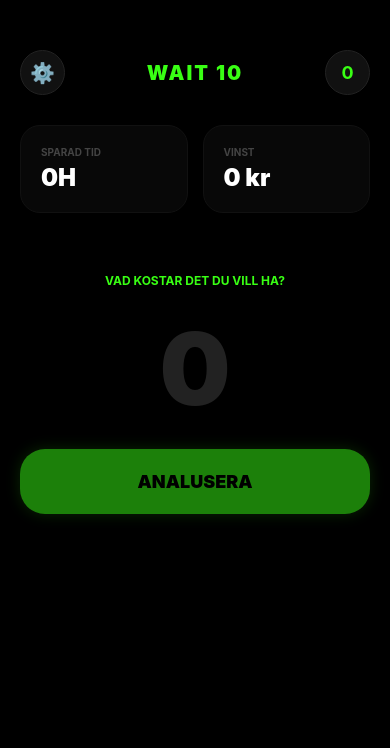
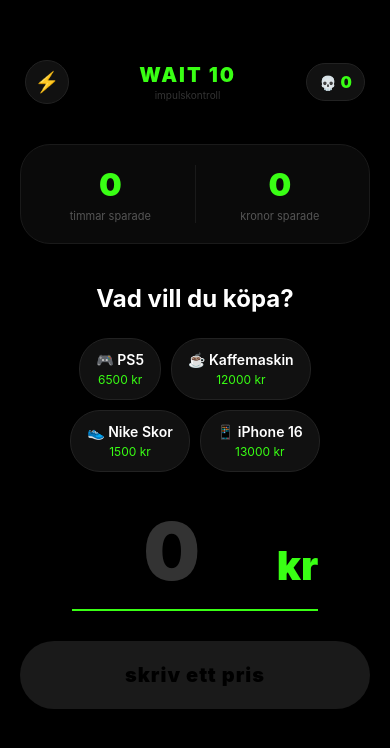
Before and after one commit to gascheckking/wait-10-MVP, a React Native app: screen / in a window 390 px wide. Shown: the top 748 px of the page. Built offline with nearby package versions, Linux system fonts and the light colour scheme.

Commit message:
Update App.js

```diff
--- a/App.js
+++ b/App.js
@@ -1,6 +1,6 @@
 // App.js
 import React, { useState, useEffect } from 'react';
-import { StyleSheet, Text, View, TextInput, TouchableOpacity, ScrollView, Modal, Dimensions } from 'react-native';
+import { StyleSheet, Text, View, TextInput, TouchableOpacity, ScrollView, Modal, Dimensions, Animated, Share, Alert } from 'react-native';
 import AsyncStorage from '@react-native-async-storage/async-storage';
 
 const { width } = Dimensions.get('window');
@@ -14,20 +14,36 @@ export default function App() {
   const [secondsLeft, setSecondsLeft] = useState(0);
   const [isActive, setIsActive] = useState(false);
   const [showSettings, setShowSettings] = useState(false);
+  const [selectedDemo, setSelectedDemo] = useState(null);
+
+  const fadeAnim = useState(new Animated.Value(0))[0];
+  const scaleAnim = useState(new Animated.Value(0.9))[0];
 
   useEffect(() => {
     loadData();
+    animateEntrance();
   }, []);
 
   useEffect(() => {
     let interval = null;
     if (isActive && secondsLeft > 0) {
       interval = setInterval(() => setSecondsLeft((s) => s - 1), 1000);
-    } else if (secondsLeft === 0) {
+    } else if (secondsLeft === 0 && isActive) {
       setIsActive(false);
+      Animated.sequence([
+        Animated.timing(fadeAnim, { toValue: 1, duration: 300, useNativeDriver: true }),
+        Animated.spring(scaleAnim, { toValue: 1, friction: 5, useNativeDriver: true })
+      ]).start();
     }
     return () => clearInterval(interval);
   }, [isActive, secondsLeft]);
+
+  const animateEntrance = () => {
+    Animated.parallel([
+      Animated.timing(fadeAnim, { toValue: 1, duration: 800, useNativeDriver: true }),
+      Animated.spring(scaleAnim, { toValue: 1, friction: 8, useNativeDriver: true })
+    ]).start();
+  };
 
   const loadData = async () => {
     try {
@@ -58,8 +74,20 @@ export default function App() {
     if (!bought) {
       newTotal += result.price;
       newStreak += 1;
+
+      // Visa konfetti-känsla (alert för MVP)
+      Alert.alert(
+        "🎉 BRA BESLUT!",
+        `Du sparade ${result.price} kr och din streak är nu ${newStreak} dagar!`,
+        [{ text: "🔥 Fortsätt så!" }]
+      );
     } else {
       newStreak = 0;
+      Alert.alert(
+        "😅 Ingen skam",
+        "Nästa gång kanske du väntar lite längre?",
+        [{ text: "👍" }]
+      );
     }
 
     setTotalSaved(newTotal);
@@ -68,104 +96,201 @@ export default function App() {
     await AsyncStorage.setItem('@streak', newStreak.toString());
     setResult(null);
     setPrice('');
+    setSelectedDemo(null);
+  };
+
+  const handleShare = async () => {
+    if (!result) return;
+
+    const shareMessage = `💀 ${result.hours} TIMMAR AV MITT LIV!\n\nEn ${selectedDemo || 'sak'} för ${result.price} kr kostar mig ${result.hours} timmars arbete. Värt det?\n\nLadda ner Wait 10 - kolla vad dina köp kostar!`;
+
+    try {
+      await Share.share({
+        message: shareMessage,
+        title: 'Wait 10 - Impulskontroll'
+      });
+    } catch (error) {
+      console.log(error);
+    }
+  };
+
+  const demoItems = [
+    { name: "🎮 PS5", price: 6500, hours: (6500 / parseFloat(hourlyWage)).toFixed(1) },
+    { name: "☕️ Kaffemaskin", price: 12000, hours: (12000 / parseFloat(hourlyWage)).toFixed(1) },
+    { name: "👟 Nike Skor", price: 1500, hours: (1500 / parseFloat(hourlyWage)).toFixed(1) },
+    { name: "📱 iPhone 16", price: 13000, hours: (13000 / parseFloat(hourlyWage)).toFixed(1) }
+  ];
+
+  const formatTime = (seconds) => {
+    const mins = Math.floor(seconds / 60);
+    const secs = seconds % 60;
+    if (mins === 0 && secs === 0) return "KLAR!";
+    if (mins === 0) return `${secs} sek`;
+    return `${mins}:${secs.toString().padStart(2, '0')}`;
+  };
+
+  const getStreakEmoji = () => {
+    if (streak >= 30) return "👑";
+    if (streak >= 7) return "🔥🔥";
+    if (streak >= 3) return "🔥";
+    if (streak > 0) return "🌱";
+    return "💀";
   };
 
   return (
     <View style={styles.main}>
-      <ScrollView contentContainerStyle={styles.container} bounces={false}>
+      <ScrollView contentContainerStyle={styles.container} bounces={false} showsVerticalScrollIndicator={false}>
 
-        {/* HEADER */}
+        {/* HEADER - Minimalistisk */}
         <View style={styles.header}>
-          <TouchableOpacity onPress={() => setShowSettings(true)} style={styles.iconCircle}>
-            <Text style={{fontSize: 20}}>⚙️</Text>
+          <TouchableOpacity onPress={() => setShowSettings(true)} style={styles.iconButton}>
+            <Text style={styles.iconText}>⚡️</Text>
           </TouchableOpacity>
-          <View style={styles.logoContainer}>
+          <View>
             <Text style={styles.logoText}>WAIT 10</Text>
+            <Text style={styles.tagline}>impulskontroll</Text>
           </View>
-          <View style={styles.iconCircle}>
-             <Text style={{fontSize: 18, color: '#39FF14', fontWeight: 'bold'}}>{streak}</Text>
+          <View style={styles.streakBadge}>
+            <Text style={styles.streakEmoji}>{getStreakEmoji()}</Text>
+            <Text style={styles.streakNumber}>{streak}</Text>
           </View>
         </View>
 
-        {/* STATS BAR */}
-        <View style={styles.statsRow}>
-          <View style={styles.statCard}>
-            <Text style={styles.statLabel}>SPARAD TID</Text>
-            <Text style={styles.statValue}>{(totalSaved / parseFloat(hourlyWage)).toFixed(0)}H</Text>
+        {/* STATS - Mer framträdande */}
+        <Animated.View style={[styles.statsContainer, { opacity: fadeAnim, transform: [{ scale: scaleAnim }] }]}>
+          <View style={styles.statBlock}>
+            <Text style={styles.statValue}>{(totalSaved / parseFloat(hourlyWage)).toFixed(0)}</Text>
+            <Text style={styles.statLabel}>timmar sparade</Text>
           </View>
-          <View style={styles.statCard}>
-            <Text style={styles.statLabel}>VINST</Text>
-            <Text style={styles.statValue}>{totalSaved} kr</Text>
+          <View style={styles.statDivider} />
+          <View style={styles.statBlock}>
+            <Text style={styles.statValue}>{totalSaved}</Text>
+            <Text style={styles.statLabel}>kronor sparade</Text>
           </View>
-        </View>
+        </Animated.View>
 
-        {/* CALC SECTION */}
+        {/* MAIN CALCULATION AREA */}
         {!result ? (
-          <View style={styles.calcArea}>
-            <Text style={styles.inputHint}>VAD KOSTAR DET DU VILL HA?</Text>
-            <TextInput
-              style={styles.bigInput}
-              keyboardType="numeric"
-              placeholder="0"
-              placeholderTextColor="#222"
-              value={price}
-              onChangeText={setPrice}
-              maxLength={7}
-            />
+          <Animated.View style={[styles.calcArea, { opacity: fadeAnim, transform: [{ scale: scaleAnim }] }]}>
+            <Text style={styles.questionText}>Vad vill du köpa?</Text>
+
+            <View style={styles.demoGrid}>
+              {demoItems.map((item, idx) => (
+                <TouchableOpacity
+                  key={idx}
+                  style={styles.demoChip}
+                  onPress={() => {
+                    setPrice(item.price.toString());
+                    setSelectedDemo(item.name);
+                  }}
+                >
+                  <Text style={styles.demoChipText}>{item.name}</Text>
+                  <Text style={styles.demoChipPrice}>{item.price} kr</Text>
+                </TouchableOpacity>
+              ))}
+            </View>
+
+            <View style={styles.inputWrapper}>
+              <TextInput
+                style={styles.priceInput}
+                keyboardType="numeric"
+                placeholder="0"
+                placeholderTextColor="#333"
+                value={price}
+                onChangeText={(text) => {
+                  setPrice(text);
+                  setSelectedDemo(null);
+                }}
+                maxLength={7}
+              />
+              <Text style={styles.currencySymbol}>kr</Text>
+            </View>
+
             <TouchableOpacity
-              style={[styles.mainBtn, {opacity: price ? 1 : 0.5}]}
+              style={[styles.calcButton, !price && styles.calcButtonDisabled]}
               onPress={calculate}
               disabled={!price}
             >
-              <Text style={styles.mainBtnText}>ANALUSERA</Text>
+              <Text style={styles.calcButtonText}>
+                {price ? "💀 VISA TID 💀" : "skriv ett pris"}
+              </Text>
             </TouchableOpacity>
-          </View>
+          </Animated.View>
         ) : (
-          /* RESULT & TIMER */
-          <View style={styles.resultArea}>
-            <View style={styles.hoursCircle}>
-               <Text style={styles.hoursVal}>{result.hours}H</Text>
-               <Text style={styles.hoursLabel}>AV DITT LIV</Text>
+          /* RESULT SCREEN - Chockerande design */
+          <Animated.View style={[styles.resultArea, { opacity: fadeAnim, transform: [{ scale: scaleAnim }] }]}>
+            <View style={styles.resultHeader}>
+              <Text style={styles.resultItem}>{selectedDemo || "Din grej"}</Text>
+              <Text style={styles.resultPrice}>{result.price} kr</Text>
             </View>
 
-            <View style={styles.timerContainer}>
-              <Text style={styles.timerTime}>
-                {Math.floor(secondsLeft / 60)}:{(secondsLeft % 60).toString().padStart(2, '0')}
+            <View style={styles.timeDisplay}>
+              <Text style={styles.timeLabel}>KOSTAR DIG</Text>
+              <Text style={styles.timeValue}>{result.hours}</Text>
+              <Text style={styles.timeUnit}>TIMMAR AV DITT LIV</Text>
+              <Text style={styles.timeComparison}>
+                {parseFloat(result.hours) >= 40 ? "💀 En hel arbetsvecka 💀" :
+                 parseFloat(result.hours) >= 8 ? "😰 En hel arbetsdag" :
+                 "🤔 Kanske inte så farligt?"}
               </Text>
-              {secondsLeft === 0 ? (
-                <View style={styles.btnStack}>
-                  <TouchableOpacity style={styles.saveBtn} onPress={() => handleDecision(false)}>
-                    <Text style={styles.saveBtnText}>SKIPPA KÖPET 🔥</Text>
+            </View>
+
+            {/* Timer */}
+            <View style={styles.timerSection}>
+              <Text style={styles.timerLabel}>
+                {secondsLeft === 0 ? "BESLUTSTID!" : "VÄNTA"}
+              </Text>
+              <Text style={styles.timerValue}>{formatTime(secondsLeft)}</Text>
+
+              {secondsLeft === 0 && (
+                <View style={styles.decisionButtons}>
+                  <TouchableOpacity style={styles.skipButton} onPress={() => handleDecision(false)}>
+                    <Text style={styles.skipButtonText}>✅ SKIPPA</Text>
+                    <Text style={styles.skipSubtext}>spara {result.price} kr</Text>
                   </TouchableOpacity>
-                  <TouchableOpacity style={styles.buyBtn} onPress={() => handleDecision(true)}>
-                    <Text style={styles.buyBtnText}>Köp ändå</Text>
+                  <TouchableOpacity style={styles.buyButton} onPress={() => handleDecision(true)}>
+                    <Text style={styles.buyButtonText}>😅 KÖP</Text>
+                    <Text style={styles.buySubtext}>0 kr sparat</Text>
                   </TouchableOpacity>
                 </View>
-              ) : (
-                <Text style={styles.waitMsg}>TÄNK EFTER...</Text>
+              )}
+
+              {secondsLeft > 0 && (
+                <Text style={styles.waitHint}>andas... tänk efter...</Text>
               )}
             </View>
-          </View>
+
+            {/* Share Button */}
+            <TouchableOpacity style={styles.shareButton} onPress={handleShare}>
+              <Text style={styles.shareButtonText}>📤 DELA CHOCKEN</Text>
+            </TouchableOpacity>
+          </Animated.View>
         )}
       </ScrollView>
 
-      {/* SETTINGS MODAL */}
+      {/* SETTINGS MODAL - Förbättrad */}
       <Modal visible={showSettings} animationType="slide" transparent={true}>
-        <View style={styles.modalBg}>
-          <View style={styles.modalCard}>
-            <Text style={styles.modalTitle}>Din profil</Text>
-            <Text style={styles.modalLabel}>LÖN EFTER SKATT (KR/H)</Text>
+        <View style={styles.modalOverlay}>
+          <View style={styles.modalContent}>
+            <Text style={styles.modalTitle}>⚡️ INSTÄLLNINGAR</Text>
+            <Text style={styles.modalSubtitle}>Din timlön efter skatt</Text>
             <TextInput
               style={styles.modalInput}
               keyboardType="numeric"
               value={hourlyWage}
               onChangeText={setHourlyWage}
+              placeholder="150"
+              placeholderTextColor="#444"
             />
-            <TouchableOpacity style={styles.modalBtn} onPress={() => {
+            <Text style={styles.modalHint}>Genomsnitt: 150 kr/h för ungdomar, 200+ för vuxna</Text>
+            <TouchableOpacity style={styles.modalSaveButton} onPress={() => {
                AsyncStorage.setItem('@hourly_wage', hourlyWage);
                setShowSettings(false);
             }}>
-              <Text style={styles.modalBtnText}>SPARA</Text>
+              <Text style={styles.modalSaveText}>SPARA</Text>
+            </TouchableOpacity>
+            <TouchableOpacity style={styles.modalCloseButton} onPress={() => setShowSettings(false)}>
+              <Text style={styles.modalCloseText}>Stäng</Text>
             </TouchableOpacity>
           </View>
         </View>
@@ -175,38 +300,73 @@ export default function App() {
 }
 
 const styles = StyleSheet.create({
-  main: { flex: 1, backgroundColor: '#000' },
-  container: { paddingHorizontal: 20, paddingTop: 50, alignItems: 'center' },
-  header: { flexDirection: 'row', width: '100%', justifyContent: 'space-between', alignItems: 'center', marginBottom: 30 },
-  iconCircle: { width: 45, height: 45, borderRadius: 25, backgroundColor: '#111', justifyContent: 'center', alignItems: 'center', borderWidth: 1, borderColor: '#222' },
-  logoContainer: { flex: 1, alignItems: 'center' },
-  logoText: { color: '#39FF14', fontSize: 20, fontWeight: '900', letterSpacing: 2 },
-  statsRow: { flexDirection: 'row', gap: 15, width: '100%', marginBottom: 40 },
-  statCard: { flex: 1, backgroundColor: '#080808', padding: 20, borderRadius: 20, borderWidth: 1, borderColor: '#111' },
-  statLabel: { color: '#444', fontSize: 10, fontWeight: 'bold', marginBottom: 5 },
-  statValue: { color: '#fff', fontSize: 24, fontWeight: '900' },
-  calcArea: { width: '100%', alignItems: 'center', marginTop: 20 },
-  inputHint: { color: '#39FF14', fontSize: 12, fontWeight: 'bold' },
-  bigInput: { color: '#fff', fontSize: 100, fontWeight: '900', marginVertical: 20, width: '100%', textAlign: 'center' },
-  mainBtn: { backgroundColor: '#39FF14', width: '100%', padding: 22, borderRadius: 25, alignItems: 'center', shadowColor: '#39FF14', shadowRadius: 15, shadowOpacity: 0.3 },
-  mainBtnText: { color: '#000', fontWeight: '900', fontSize: 18 },
+  main: { flex: 1, backgroundColor: '#000000' },
+  container: { paddingHorizontal: 20, paddingTop: 60, paddingBottom: 40, alignItems: 'center' },
+
+  // Header
+  header: { flexDirection: 'row', width: '100%', justifyContent: 'space-between', alignItems: 'center', marginBottom: 40, paddingHorizontal: 5 },
+  iconButton: { width: 44, height: 44, borderRadius: 22, backgroundColor: '#111', justifyContent: 'center', alignItems: 'center', borderWidth: 1, borderColor: '#222' },
+  iconText: { fontSize: 20 },
+  logoText: { color: '#39FF14', fontSize: 20, fontWeight: '900', letterSpacing: 2, textAlign: 'center' },
+  tagline: { color: '#333', fontSize: 10, textAlign: 'center', marginTop: 2 },
+  streakBadge: { flexDirection: 'row', alignItems: 'center', backgroundColor: '#111', paddingHorizontal: 12, paddingVertical: 8, borderRadius: 20, gap: 4, borderWidth: 1, borderColor: '#222' },
+  streakEmoji: { fontSize: 14 },
+  streakNumber: { color: '#39FF14', fontWeight: '900', fontSize: 16 },
+
+  // Stats
+  statsContainer: { flexDirection: 'row', backgroundColor: '#0a0a0a', borderRadius: 30, padding: 20, marginBottom: 40, borderWidth: 1, borderColor: '#1a1a1a', width: '100%' },
+  statBlock: { flex: 1, alignItems: 'center' },
+  statValue: { color: '#39FF14', fontSize: 32, fontWeight: '900' },
+  statLabel: { color: '#555', fontSize: 11, marginTop: 5 },
+  statDivider: { width: 1, backgroundColor: '#1a1a1a', marginHorizontal: 15 },
+
+  // Calculator
+  calcArea: { width: '100%', alignItems: 'center' },
+  questionText: { color: '#fff', fontSize: 24, fontWeight: '700', marginBottom: 25, textAlign: 'center' },
+  demoGrid: { flexDirection: 'row', flexWrap: 'wrap', justifyContent: 'center', gap: 10, marginBottom: 30 },
+  demoChip: { backgroundColor: '#111', paddingHorizontal: 16, paddingVertical: 12, borderRadius: 30, borderWidth: 1, borderColor: '#222', alignItems: 'center' },
+  demoChipText: { color: '#fff', fontSize: 14, fontWeight: '600' },
+  demoChipPrice: { color: '#39FF14', fontSize: 12, marginTop: 4 },
+  inputWrapper: { flexDirection: 'row', alignItems: 'baseline', justifyContent: 'center', marginBottom: 30, borderBottomWidth: 2, borderBottomColor: '#39FF14', paddingBottom: 10 },
+  priceInput: { color: '#fff', fontSize: 80, fontWeight: '900', textAlign: 'center', width: 200, padding: 0 },
+  currencySymbol: { color: '#39FF14', fontSize: 40, fontWeight: '900', marginLeft: 5 },
+  calcButton: { backgroundColor: '#39FF14', width: '100%', padding: 22, borderRadius: 60, alignItems: 'center', shadowColor: '#39FF14', shadowOffset: { width: 0, height: 0 }, shadowOpacity: 0.3, shadowRadius: 10 },
+  calcButtonDisabled: { backgroundColor: '#1a1a1a', shadowOpacity: 0 },
+  calcButtonText: { color: '#000', fontWeight: '900', fontSize: 20, letterSpacing: 1 },
+
+  // Result screen
   resultArea: { width: '100%', alignItems: 'center' },
-  hoursCircle: { width: 220, height: 220, borderRadius: 110, borderWidth: 8, borderColor: '#39FF14', justifyContent: 'center', alignItems: 'center', marginBottom: 40 },
-  hoursVal: { color: '#fff', fontSize: 60, fontWeight: '900' },
-  hoursLabel: { color: '#39FF14', fontSize: 12, fontWeight: 'bold' },
-  timerContainer: { width: '100%', alignItems: 'center' },
-  timerTime: { color: '#fff', fontSize: 50, fontWeight: '800', marginBottom: 20 },
-  btnStack: { width: '100%', gap: 15 },
-  saveBtn: { backgroundColor: '#39FF14', padding: 22, borderRadius: 25, alignItems: 'center' },
-  saveBtnText: { color: '#000', fontWeight: '900', fontSize: 18 },
-  buyBtn: { padding: 20, alignItems: 'center' },
-  buyBtnText: { color: '#444', fontWeight: 'bold' },
-  waitMsg: { color: '#39FF14', fontWeight: 'bold', letterSpacing: 2 },
-  modalBg: { flex: 1, backgroundColor: 'rgba(0,0,0,0.9)', justifyContent: 'center', padding: 30 },
-  modalCard: { backgroundColor: '#111', padding: 40, borderRadius: 30, borderWidth: 1, borderColor: '#222' },
-  modalTitle: { color: '#fff', fontSize: 24, fontWeight: '900', marginBottom: 25 },
-  modalLabel: { color: '#444', fontSize: 10, fontWeight: 'bold', marginBottom: 10 },
-  modalInput: { backgroundColor: '#000', color: '#fff', padding: 20, borderRadius: 15, fontSize: 20, marginBottom: 25 },
-  modalBtn: { backgroundColor: '#39FF14', padding: 20, borderRadius: 15, alignItems: 'center' },
-  modalBtnText: { color: '#000', fontWeight: '900' }
+  resultHeader: { alignItems: 'center', marginBottom: 30 },
+  resultItem: { color: '#fff', fontSize: 18, opacity: 0.7 },
+  resultPrice: { color: '#39FF14', fontSize: 28, fontWeight: '900', marginTop: 5 },
+  timeDisplay: { alignItems: 'center', marginBottom: 40, padding: 30, backgroundColor: '#0a0a0a', borderRadius: 40, width: '100%', borderWidth: 1, borderColor: '#1a1a1a' },
+  timeLabel: { color: '#555', fontSize: 12, letterSpacing: 2 },
+  timeValue: { color: '#ff3333', fontSize: 80, fontWeight: '900', marginVertical: 10 },
+  timeUnit: { color: '#fff', fontSize: 16, fontWeight: '600' },
+  timeComparison: { color: '#555', fontSize: 14, marginTop: 15 },
+  timerSection: { alignItems: 'center', marginBottom: 30, width: '100%' },
+  timerLabel: { color: '#39FF14', fontSize: 12, letterSpacing: 2, marginBottom: 10 },
+  timerValue: { color: '#fff', fontSize: 48, fontWeight: '800', fontFamily: 'monospace' },
+  waitHint: { color: '#444', fontSize: 12, marginTop: 15 },
+  decisionButtons: { flexDirection: 'row', gap: 15, width: '100%', marginTop: 20 },
+  skipButton: { flex: 1, backgroundColor: '#39FF14', padding: 20, borderRadius: 30, alignItems: 'center' },
+  skipButtonText: { color: '#000', fontWeight: '900', fontSize: 16 },
+  skipSubtext: { color: '#000', fontSize: 12, marginTop: 4, opacity: 0.7 },
+  buyButton: { flex: 1, backgroundColor: '#1a1a1a', padding: 20, borderRadius: 30, alignItems: 'center', borderWidth: 1, borderColor: '#333' },
+  buyButtonText: { color: '#fff', fontWeight: '600', fontSize: 16 },
+  buySubtext: { color: '#555', fontSize: 12, marginTop: 4 },
+  shareButton: { marginTop: 20, padding: 15, borderRadius: 30, borderWidth: 1, borderColor: '#333', width: '100%', alignItems: 'center' },
+  shareButtonText: { color: '#fff', fontSize: 14 },
+
+  // Modal
+  modalOverlay: { flex: 1, backgroundColor: 'rgba(0,0,0,0.95)', justifyContent: 'center', padding: 20 },
+  modalContent: { backgroundColor: '#0a0a0a', borderRadius: 40, padding: 30, borderWidth: 1, borderColor: '#1a1a1a' },
+  modalTitle: { color: '#39FF14', fontSize: 24, fontWeight: '900', marginBottom: 10, textAlign: 'center' },
+  modalSubtitle: { color: '#888', fontSize: 14, textAlign: 'center', marginBottom: 25 },
+  modalInput: { backgroundColor: '#000', color: '#fff', padding: 18, borderRadius: 20, fontSize: 24, textAlign: 'center', marginBottom: 15, fontWeight: '700' },
+  modalHint: { color: '#444', fontSize: 12, textAlign: 'center', marginBottom: 25 },
+  modalSaveButton: { backgroundColor: '#39FF14', padding: 18, borderRadius: 30, alignItems: 'center', marginBottom: 12 },
+  modalSaveText: { color: '#000', fontWeight: '900', fontSize: 18 },
+  modalCloseButton: { padding: 15, alignItems: 'center' },
+  modalCloseText: { color: '#666', fontSize: 14 }
 });
```
